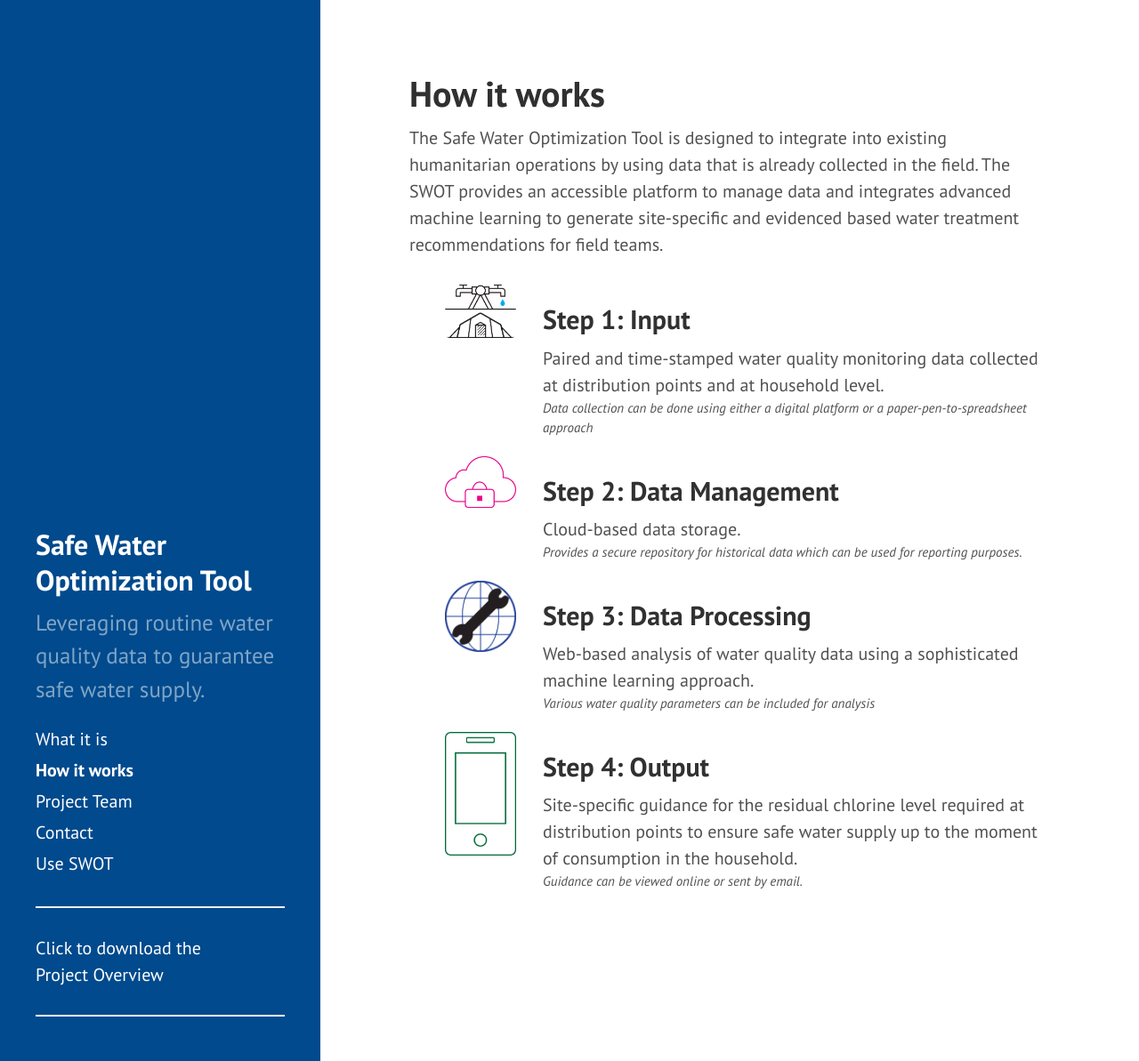
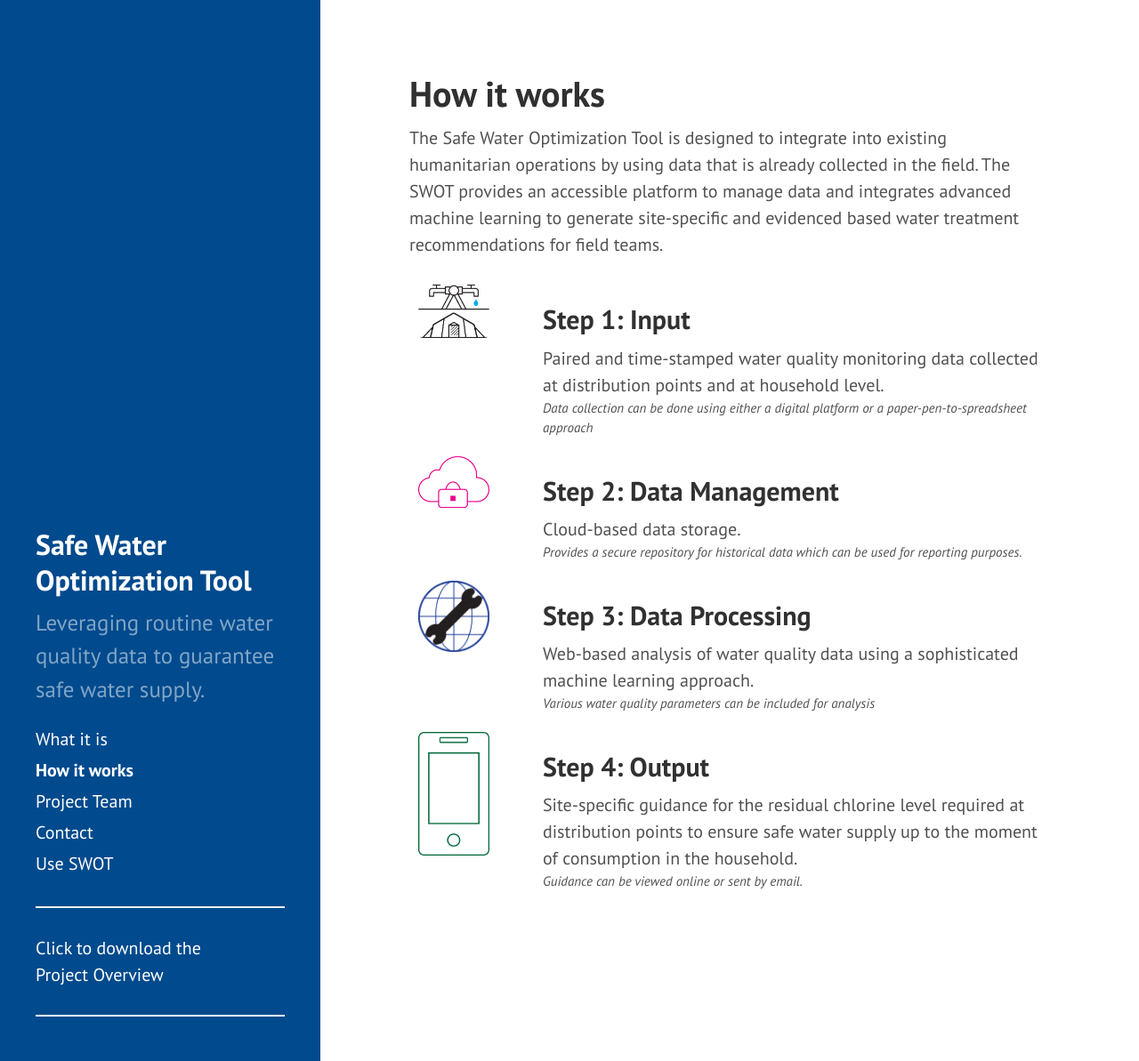
Before and after one commit to safeh2o/swot-infopage, a Jekyll site: the page built from how-it-works.md, in a window 1280 px wide and 1193 px high. Shown: the whole window at 89% size. Built offline with Jekyll 4.4.1, drawn with Linux system fonts in a browser that asks for light colours; Markdown is read by kramdown in place of the engine named in the settings.

Commit message:
Update poole.css

```diff
--- a/public/css/poole.css
+++ b/public/css/poole.css
@@ -396,8 +396,8 @@ tbody tr:nth-child(odd) th {
 }
 
 img.workflow-icon {
-  margin: auto;
   max-width: 80px;
+  vertical-align: middle;
 }
 
 /*
```
